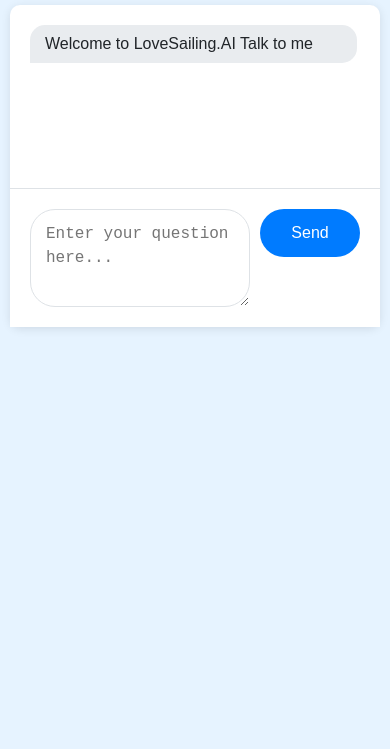
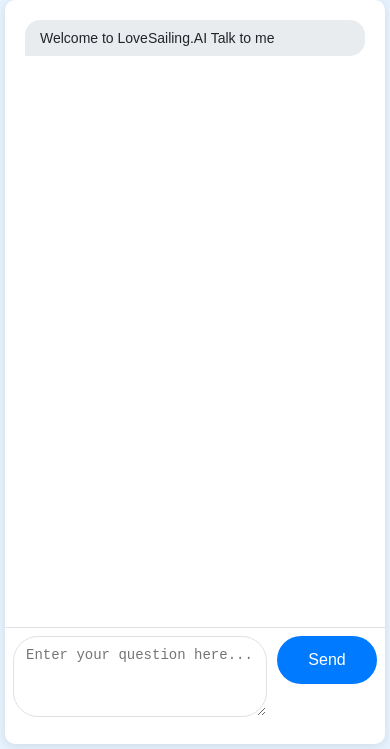
Before and after one commit to thomad99/LAB007-CSV2SQL, a website: page public/chat.html in a window 390 px wide. Shown: the part 119-868 px from the top of the page. Before the commit the page ends 844 px from the top, so only its background shows below. Drawn offline with nearby package versions, Linux system fonts and the light colour scheme.

Commit message:
Update chat.html

```diff
--- a/public/chat.html
+++ b/public/chat.html
@@ -13,6 +13,9 @@
             background-color: #e6f3ff;
             background-image: url('pattern.png');
             background-repeat: repeat;
+            min-height: 100vh;
+            display: flex;
+            flex-direction: column;
         }
         .logo-container {
             text-align: center;
@@ -25,13 +28,16 @@
         .container {
             max-width: 800px;
             margin: 0 auto;
-            padding: 20px;
+            padding: 10px;
+            width: 100%;
+            box-sizing: border-box;
+            flex: 1;
         }
         .chat-container {
             background-color: white;
             border-radius: 10px;
             box-shadow: 0 2px 10px rgba(0,0,0,0.1);
-            height: calc(50vh - 100px);
+            height: calc(100vh - 140px);
             display: flex;
             flex-direction: column;
         }
@@ -39,11 +45,12 @@
             flex-grow: 1;
             overflow-y: auto;
             padding: 20px;
-            max-height: calc(50vh - 200px);
+            max-height: none;
         }
         .message {
-            margin-bottom: 20px;
-            max-width: 80%;
+            margin-bottom: 15px;
+            max-width: 85%;
+            word-wrap: break-word;
         }
         .user-message {
             margin-left: auto;
@@ -77,7 +84,8 @@
             border: 1px solid #dee2e6;
             border-radius: 25px;
             font-size: 16px;
-            min-height: 60px;
+            min-height: 45px;
+            max-height: 120px;
             resize: vertical;
             line-height: 1.5;
         }
@@ -113,14 +121,47 @@
         }
         @media (max-width: 600px) {
             .container {
+                padding: 5px;
+            }
+            .message {
+                max-width: 95%;
+                font-size: 14px;
+            }
+            .chat-container {
+                height: calc(100vh - 100px);
+                margin-bottom: 0;
+            }
+            .chat-input {
                 padding: 10px;
             }
-            .message {
-                max-width: 90%;
+            .button {
+                padding: 10px 20px;
+                min-width: 70px;
+                font-size: 14px;
             }
             .table-response {
-                display: block;
-                overflow-x: auto;
+                font-size: 12px;
+            }
+            .table-response th, .table-response td {
+                padding: 8px;
+            }
+            .chart-container {
+                margin-top: 10px;
+            }
+            .chart-wrapper {
+                height: 200px;
+            }
+        }
+        @media (max-width: 400px) {
+            .message {
+                max-width: 98%;
+            }
+            .chat-input {
+                padding: 8px;
+            }
+            textarea.form-control {
+                font-size: 14px;
+                padding: 8px 12px;
             }
         }
         .chart-container {
```
